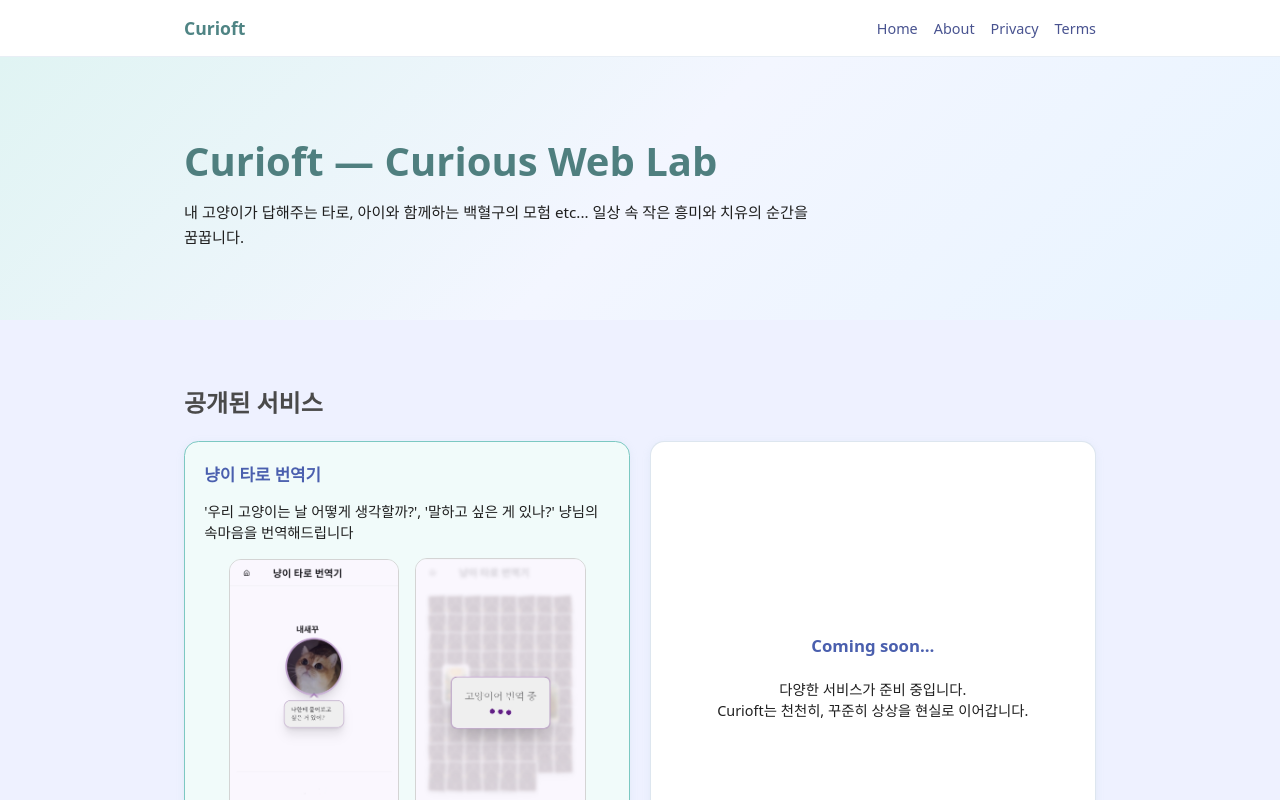
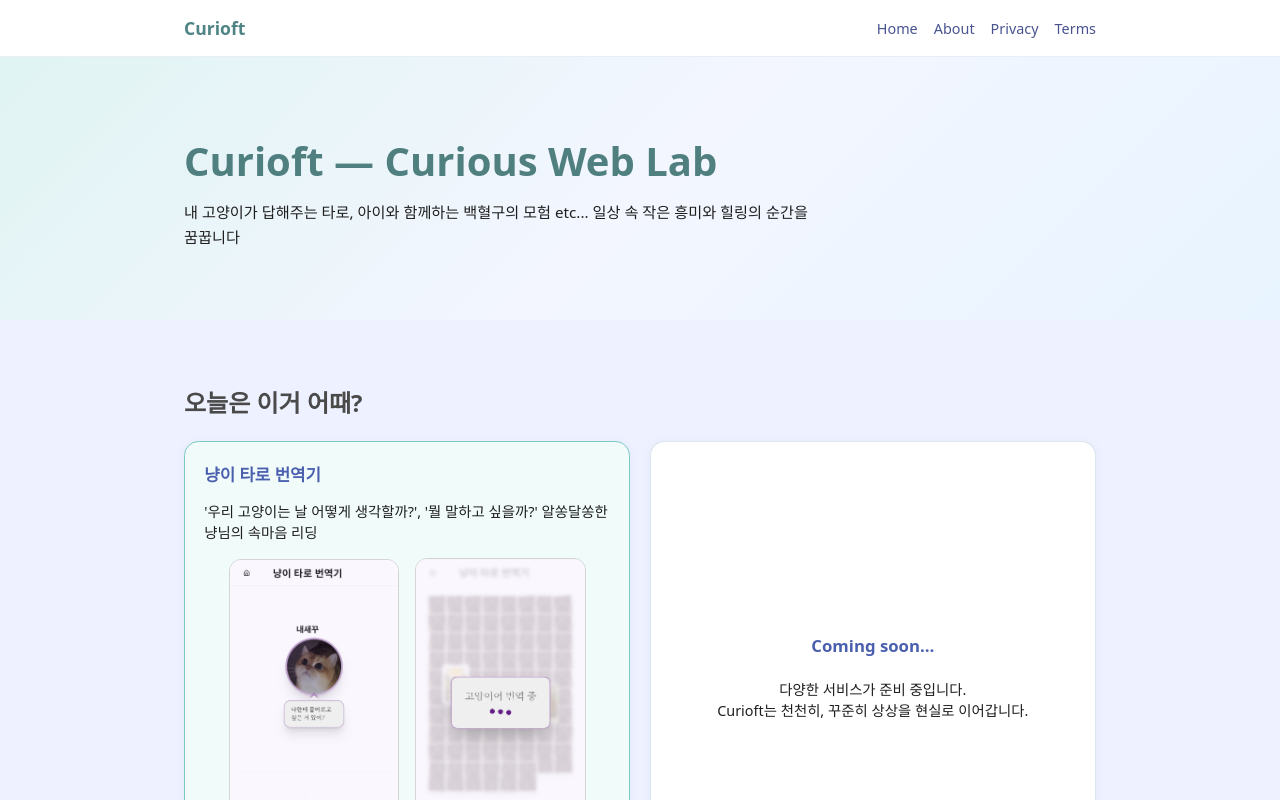
Before and after one commit to pikaak/Curioft_Site, a Next.js app: page / in a window 1280 px wide. Shown: the top 800 px of the page. Built offline with nearby package versions, Linux system fonts and the light colour scheme.

Commit message:
Update index.js

```diff
--- a/pages/index.js
+++ b/pages/index.js
@@ -36,7 +36,7 @@ export default function HomePage() {
         <title>Curioft — Curious Web Lab</title>
         <meta
           name="description"
-          content="웹에서 만나는 재미와 힐링."
+          content="웹에서 만나는 재미와 힐링 공간."
         />
       </Head>
 
@@ -48,7 +48,7 @@ export default function HomePage() {
             <div className="hero-text">
               <h1>Curioft — Curious Web Lab</h1>
               <p className="hero-subtitle">
-                내 고양이가 답해주는 타로, 아이와 함께하는 백혈구의 모험 etc... 일상 속 작은 흥미와 치유의 순간을 꿈꿉니다.
+                내 고양이가 답해주는 타로, 아이와 함께하는 백혈구의 모험 etc... 일상 속 작은 흥미와 힐링의 순간을 꿈꿉니다
               </p>
             </div>
           </div>
@@ -57,7 +57,7 @@ export default function HomePage() {
         {/* 현재 공개된 서비스 */}
         <section className="section section-dark">
           <div className="container">
-            <h2>공개된 서비스</h2>
+            <h2>오늘은 이거 어때?</h2>
 
             <div className="card-grid">
 
@@ -65,7 +65,7 @@ export default function HomePage() {
               <div className="card card-accent">
                 <h3>냥이 타로 번역기</h3>
                 <p>
-                  '우리 고양이는 날 어떻게 생각할까?', '말하고 싶은 게 있나?' 냥님의 속마음을 번역해드립니다
+                  '우리 고양이는 날 어떻게 생각할까?', '뭘 말하고 싶을까?' 알쏭달쏭한 냥님의 속마음 리딩
                 </p>
 
                 {/* 가로 배치된 스크린샷 */}
```
